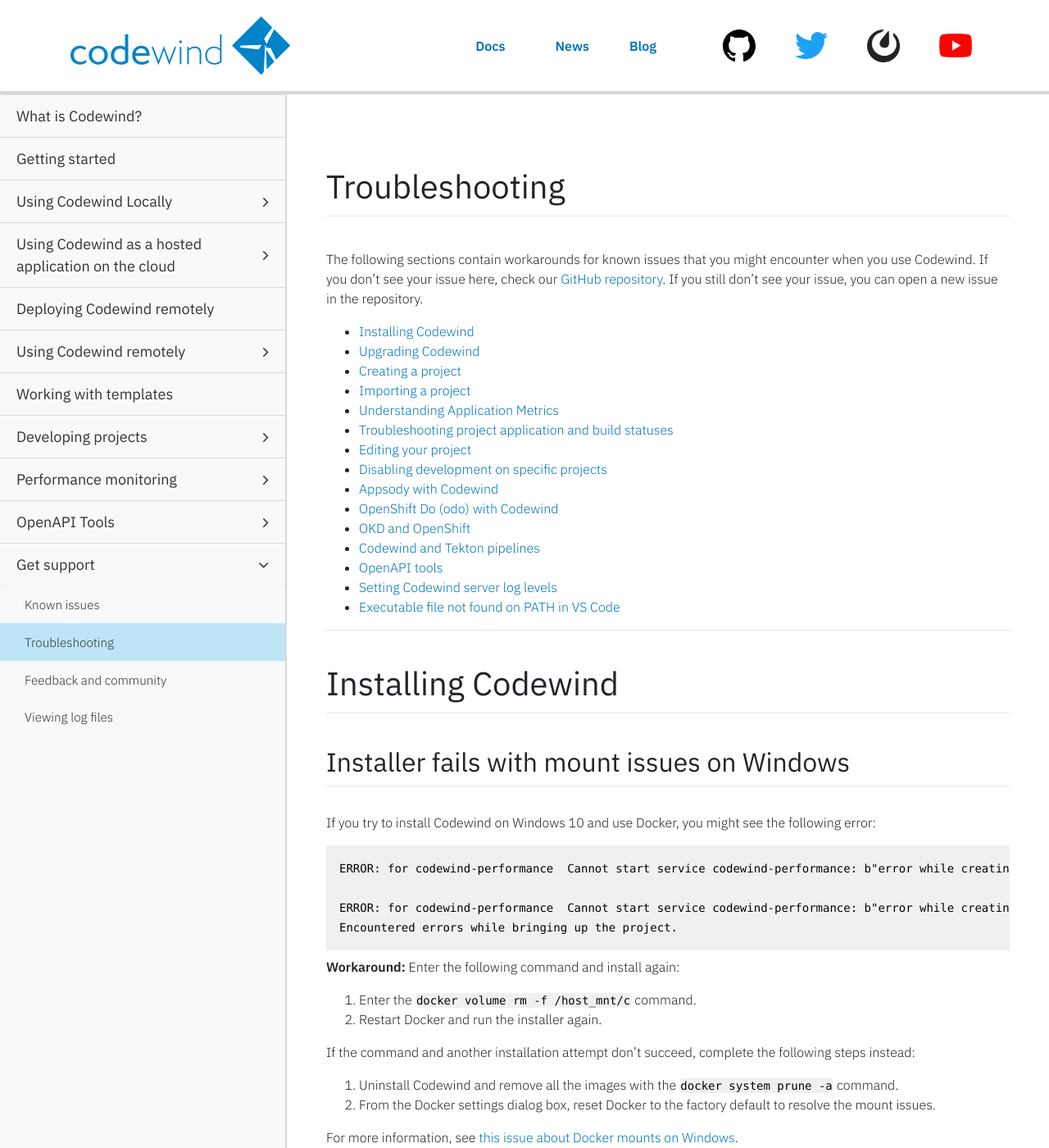
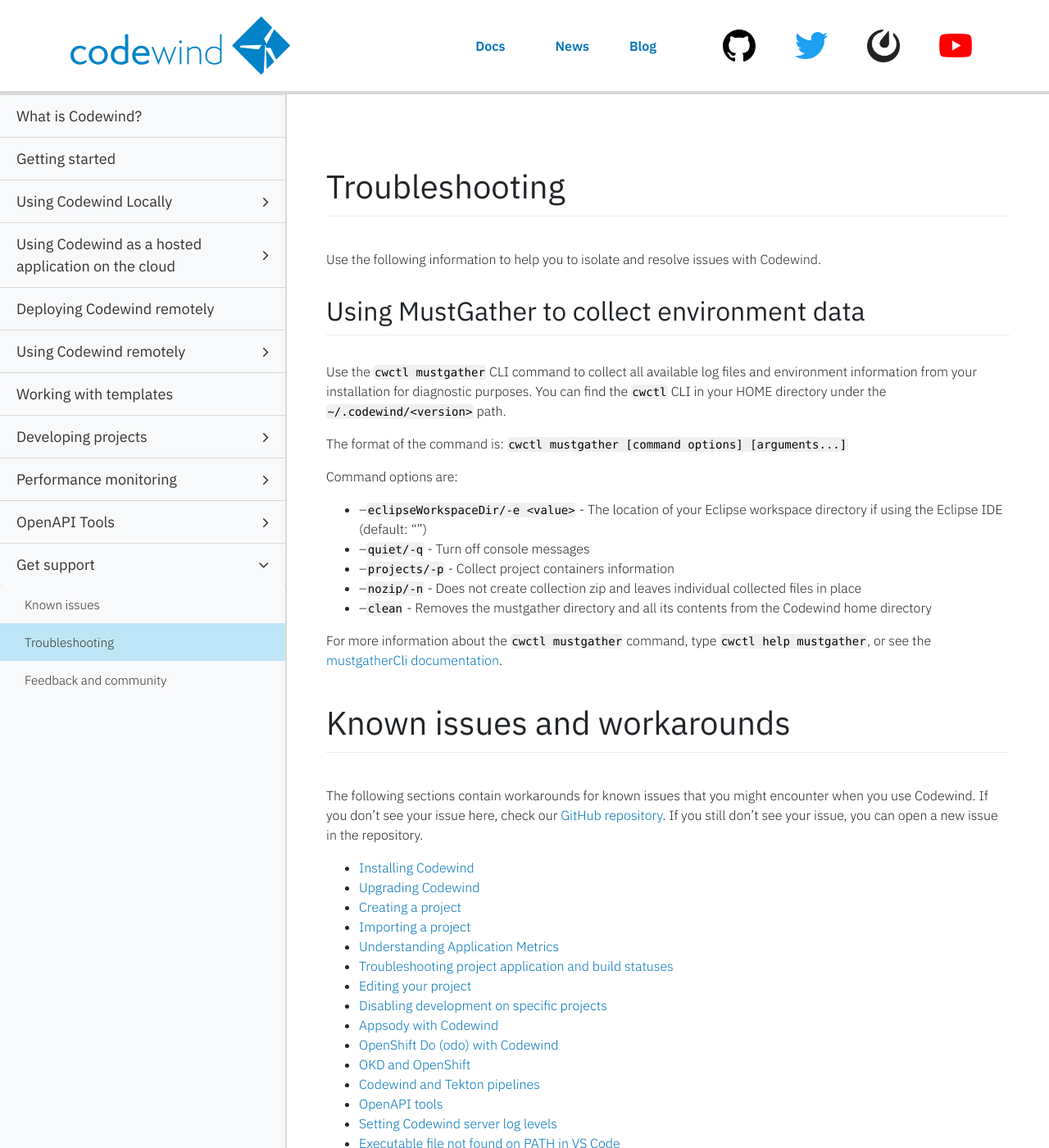
Before and after one commit to eclipse-archived/codewind-docs, a Jekyll site: the page built from docs/_documentations/troubleshooting.md, in a window 1280 px wide and 1400 px high. Shown: the whole window at 82% size. Built offline with Jekyll 4.4.1, drawn with Linux system fonts in a browser that asks for light colours; nearby versions of some CDN libraries; comment, search, counter and statistics services are not loaded.

Commit message:
Revamp inluding mustgather in ts
Signed-off-by: micgibso <MICGIBSO@uk.ibm.com>

```diff
--- a/docs/_data/docstoc.yml
+++ b/docs/_data/docstoc.yml
@@ -118,5 +118,3 @@
       url: troubleshooting.html
     - title: 'Feedback and community'
       url: feedback-and-community.html
-    - title: 'Viewing log files'
-      url: viewing-log-files.html
--- a/docs/_documentations/troubleshooting.md
+++ b/docs/_documentations/troubleshooting.md
@@ -12,6 +12,26 @@ parent: root
 <!-- NOTE: The '***' before each level one title adds a line to the final output, which helps this topic to be more readable and easier to consume. -->
 
 # Troubleshooting
+
+Use the following information to help you to isolate and resolve issues with Codewind.
+
+## Using MustGather to collect environment data
+
+Use the `cwctl mustgather` CLI command to collect all available log files and environment information from your installation for diagnostic purposes. You can find the `cwctl` CLI in your HOME directory under the `~/.codewind/<version>` path.
+
+The format of the command is:
+`cwctl mustgather [command options] [arguments...]`
+
+Command options are:
+* --`eclipseWorkspaceDir/-e <value>` - The location of your Eclipse workspace directory if using the Eclipse IDE (default: "")
+* --`quiet/-q` - Turn off console messages
+* --`projects/-p` - Collect project containers information
+* --`nozip/-n` - Does not create collection zip and leaves individual collected files in place
+* --`clean` - Removes the mustgather directory and all its contents from the Codewind home directory
+
+For more information about the `cwctl mustgather` command, type `cwctl help mustgather`, or see the [mustgatherCli documentation](https://github.com/eclipse/codewind-installer/blob/master/README.md#mustgathermg).
+
+# Known issues and workarounds
 
 The following sections contain workarounds for known issues that you might encounter when you use Codewind. If you don't see your issue here, check our [GitHub repository](https://github.com/eclipse/codewind/issues). If you still don't see your issue, you can open a new issue in the repository.
 
```
